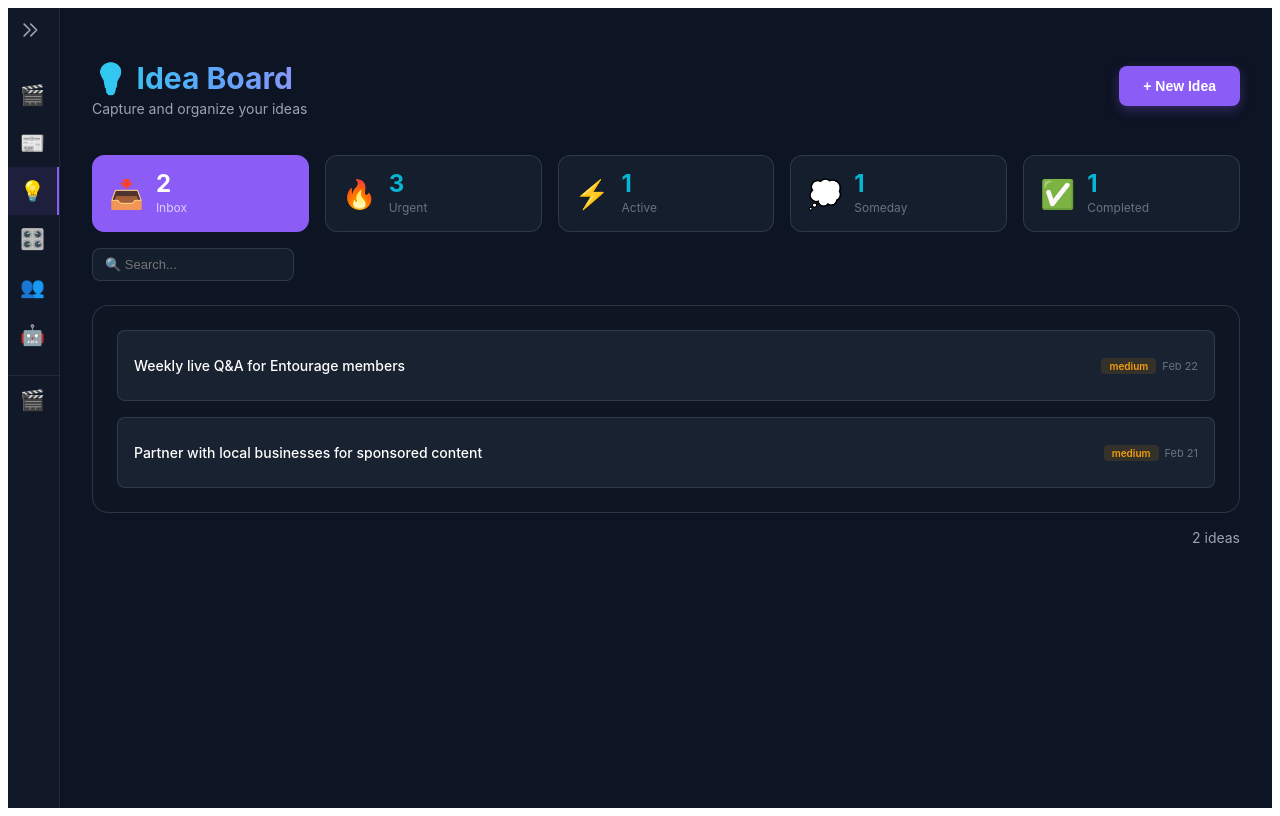
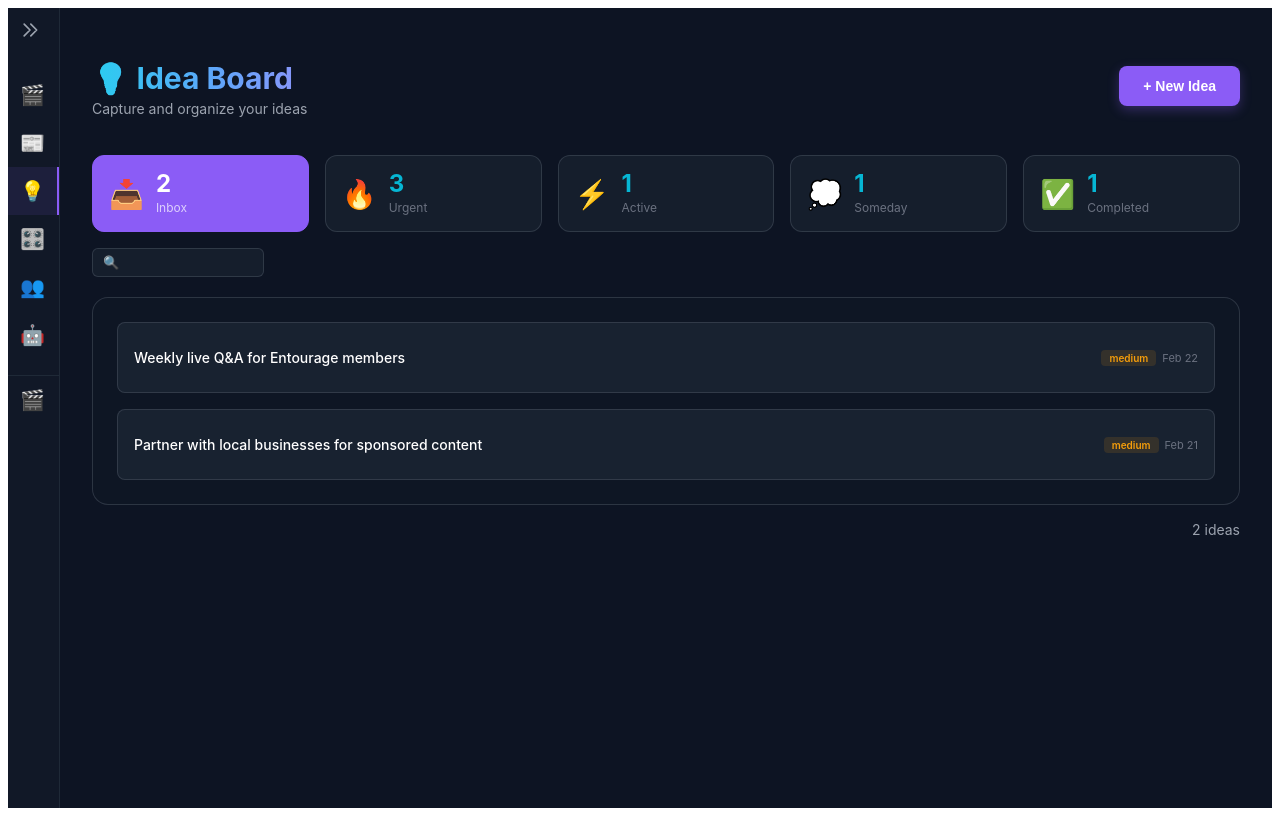
Before and after one commit to pacinobot2026/vizard-clips-dashboard, a Next.js app: page /ideas in a window 1280 px wide. Built offline with nearby package versions, Linux system fonts and the light colour scheme.

Commit message:
Make search MUCH shorter (150px, icon only placeholder)

```diff
--- a/pages/ideas.js
+++ b/pages/ideas.js
@@ -263,18 +263,18 @@ export default function Ideas() {
           </div>
 
           {/* Search */}
-          <div style={{ marginBottom: '24px' }}>
+          <div style={{ marginBottom: '20px' }}>
             <input
               type="text"
-              placeholder="🔍 Search..."
+              placeholder="🔍"
               value={searchTerm}
               onChange={(e) => setSearchTerm(e.target.value)}
               style={{
-                maxWidth: '250px',
-                padding: '8px 12px',
+                width: '150px',
+                padding: '6px 10px',
                 background: 'rgba(31, 41, 55, 0.5)',
                 border: '1px solid rgba(75, 85, 99, 0.5)',
-                borderRadius: '8px',
+                borderRadius: '6px',
                 color: '#fff',
                 fontSize: '13px',
                 outline: 'none'
```
